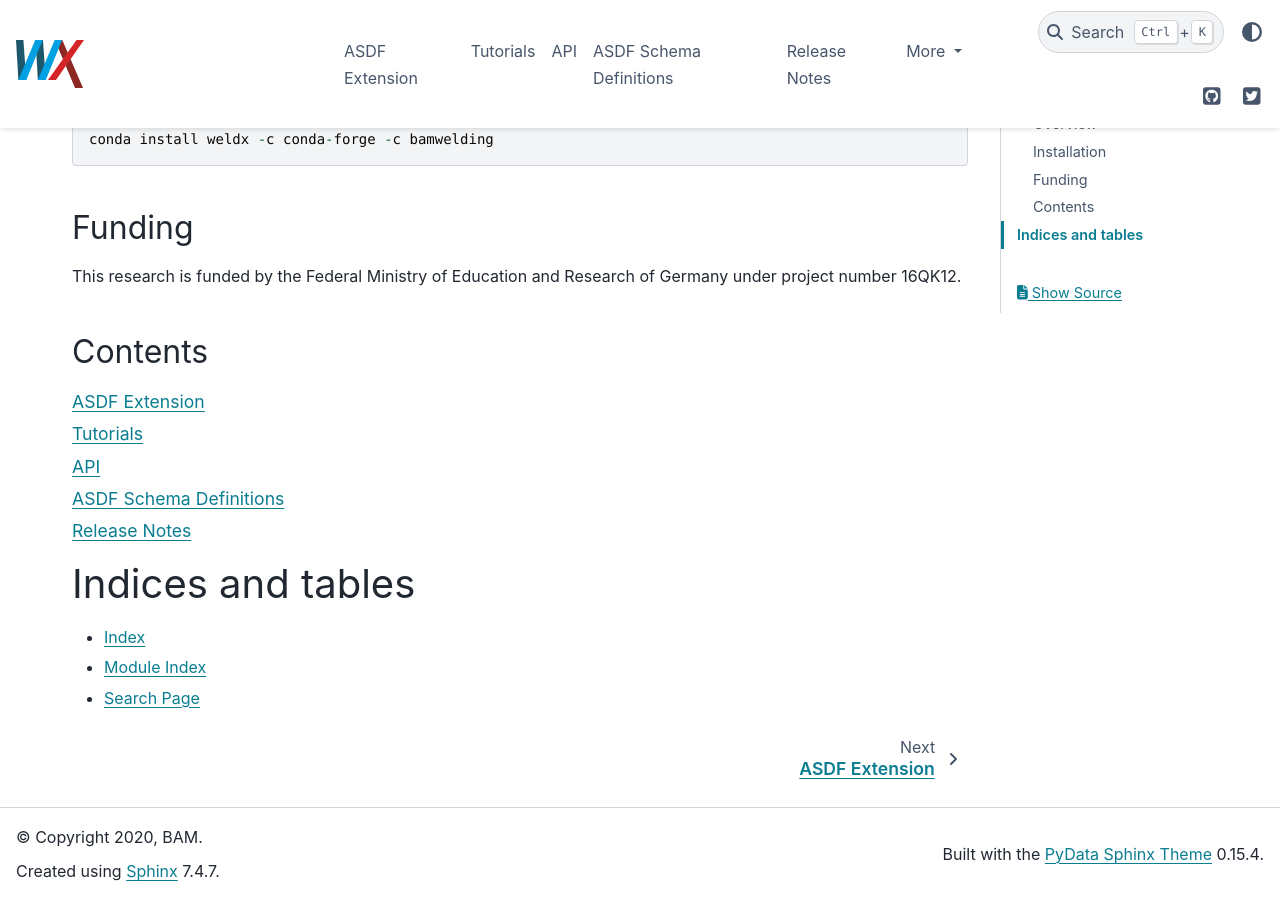
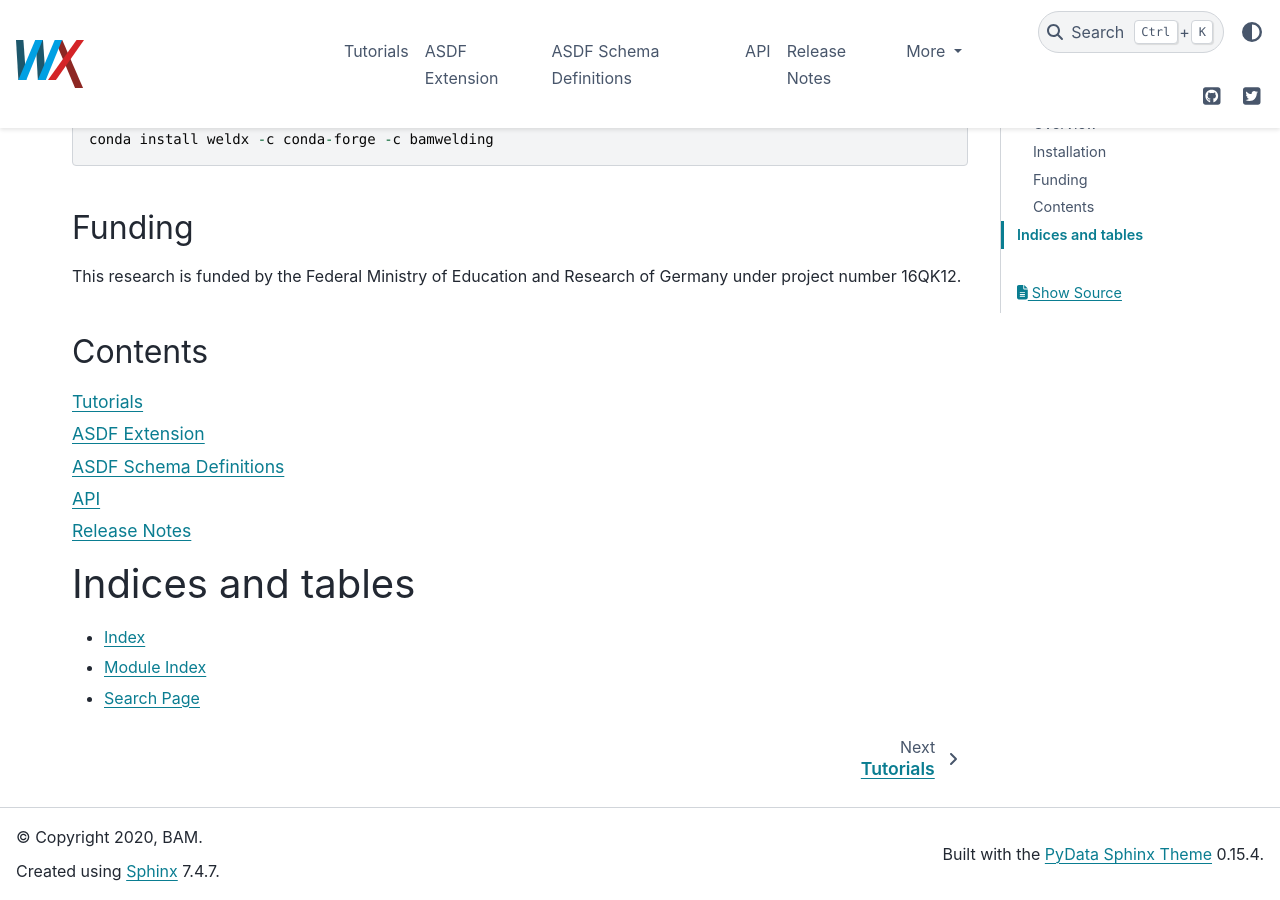
Before and after one commit to BAMWelDX/weldx, a Sphinx documentation site: the page built from doc/index.rst, in a window 1280 px wide and 900 px high, scrolled down 721 px. Built offline with Sphinx 7.4.7 and the PyData theme 0.15.4, drawn with Linux system fonts in a browser that asks for light colours; the version number could not be read and is left out.

Commit message:
Reorder content

```diff
--- a/doc/index.rst
+++ b/doc/index.rst
@@ -29,10 +29,10 @@ Contents
 .. toctree::
    :maxdepth: 1
 
+   tutorials
    asdf-extension
-   tutorials
+   asdf-schemas
    api
-   asdf-schemas
    CHANGELOG
 
 
```
